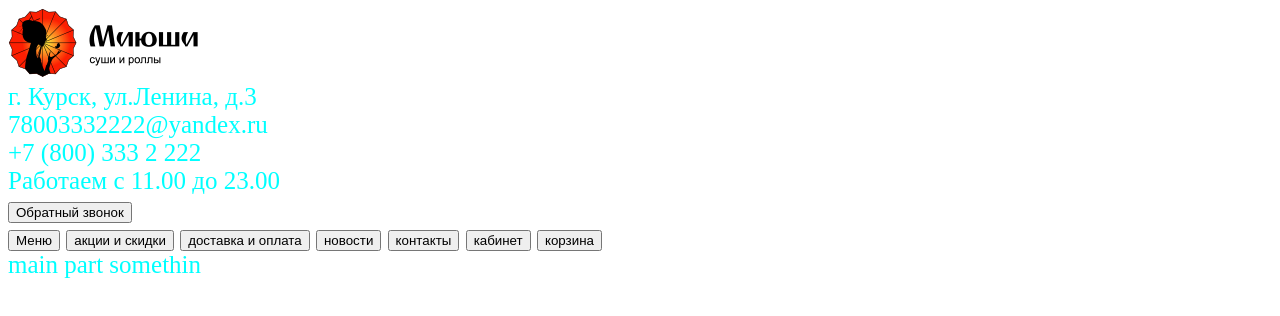
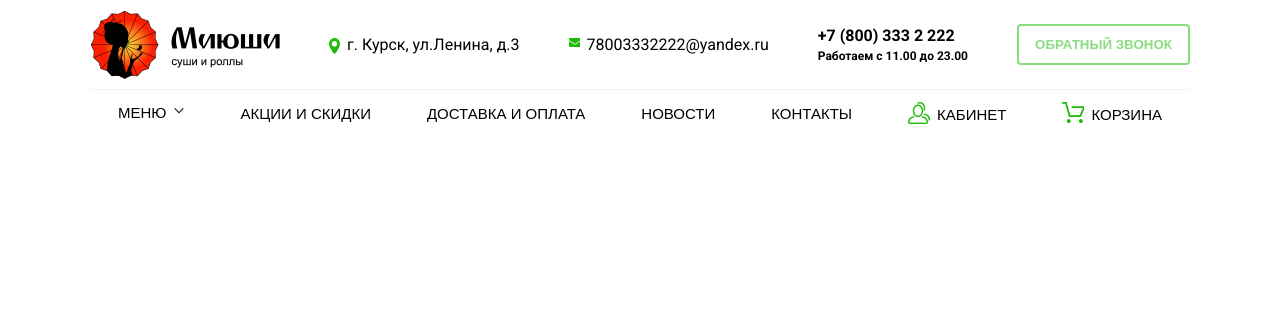
Before and after one commit to jshamsutdinova/mega-mir-test, a website: page src/index.html in a window 1280 px wide. Drawn offline with nearby package versions, Linux system fonts and the light colour scheme; files that its build step writes are made by us from their sources.

Commit message:
Added style to header

```diff
--- a/src/index.html
+++ b/src/index.html
@@ -11,10 +11,9 @@
     <title>Миюши</title>
 </head>
 <body>
-    @@include('_header.html')
-    <main class="main">
-        main part somethin
-    </main>
+    <div class="container">
+        @@include('_header.html')
+    </div>
 
     <script src="js/script.js"></script>
 
--- /dev/null
+++ b/src/scss/header.scss
@@ -0,0 +1,139 @@
+/* Header */
+.header-info {
+    margin:10px 90px ;
+    display: flex;
+    justify-content: space-between;
+    align-items: center;
+}
+
+.header-info__adress::before {
+    content: "";
+    display: inline-block;
+    vertical-align: sub;
+    width: 11px;
+    height: 16px;
+    margin-right: 7px;
+    background-image: url('/img/icons/map.png');
+    background-repeat: no-repeat;
+    background-size: initial;
+}
+
+.header-info__email::before {
+    content: "";
+    display: inline-block;
+    vertical-align: sub;
+    width: 11px;
+    height: 16px;
+    margin-right: 7px;
+    background-image: url('/img/icons/letter.png');
+    background-repeat: no-repeat;
+    background-size: initial;
+}
+
+.header-info__phone {
+    font-weight: 700;
+}
+
+.header-info__phone > span {
+    font-size: 12px;
+}
+
+.header-info__callback {
+    width: 173px;
+    height: 41px;
+
+    background: transparent;
+    border-radius: 4px;
+    border-color: #8bdb80;
+    border-style: solid;
+
+    color: #8bdb80;
+    text-transform: uppercase;
+    font-weight: 600;
+
+    cursor: pointer;
+    transition: border-color color 0.2s ease-in;
+}
+
+.header-info__callback:hover {
+    border-color: #84c604;
+    color: #84c604;
+}
+
+.header-menu {
+    display: flex;
+    margin: 0 90px;
+    border-top: 1px solid #f2f2f2;
+    justify-content: space-between;
+}
+
+.header-menu__btn {
+    flex-grow: 1;
+    height: 46px;
+
+    border: none;
+    background-color: transparent;
+
+    text-transform: uppercase;
+    font-size: 15px;
+
+    cursor: pointer;
+    transition: background-color color font-weight 0.2s ease-in;
+}
+
+.header-menu__btn:hover {
+    background-color: #84c604;
+    color: white;
+    font-weight: 600;
+}
+
+.btn-menu::after {
+    content: "";
+    display: inline-block;
+    vertical-align: sub;
+    width: 11px;
+    height: 16px;
+    margin-left: 7px;
+    background-image: url('/img/icons/more.png');
+    background-repeat: no-repeat;
+    background-size: initial;
+}
+
+.btn-user::before {
+    content: "";
+    display: inline-block;
+    vertical-align: sub;
+    width: 22px;
+    height: 22px;
+    margin-right: 7px;
+    background-image: url('/img/icons/user.png');
+    background-repeat: no-repeat;
+    background-size: initial;
+}
+
+.btn-cart::before {
+    content: "";
+    display: inline-block;
+    vertical-align: sub;
+    width: 22px;
+    height: 22px;
+    margin-right: 7px;
+    background-image: url('/img/icons/cart.png');
+    background-repeat: no-repeat;
+    background-size: initial;
+}
+
+// @media screen and (min-width:1880px) {
+//     .header-info {
+//         margin: 10px 390px;
+//     }
+// }
+
+@media screen and (min-width:1500px) and (max-width:1920px) {
+    .header-info {
+        margin: 10px calc(100px + 10%);
+    }
+    .header-menu {
+        margin: 10px calc(100px + 10%);
+    }
+}
--- a/src/scss/style.scss
+++ b/src/scss/style.scss
@@ -1,4 +1,42 @@
+@import 'header';
+
+* {
+    box-sizing: border-box;
+}
+
 body {
-    font-size: 25px;
-    color: aqua;
+    background-color: #ffffff;
+    font-family: 'Roboto', sans-serif;
+    margin: 0;
 }
+
+.container {
+    min-width: 1280px;
+    margin: 0 auto;
+}
+
+
+
+/* Slider  */
+//  .slider {
+//     content: "";
+//     display: inline-block;
+//     width: 1923px;
+//     height: 679px;
+//     background-image:url("/img/slider/slide.png");
+//     background-color: khaki;
+//     background-size: initial;
+//     background-repeat: no-repeat;
+// }
+
+// .slider:: {
+//     content: "";
+//     display: inline-block;
+//     vertical-align: sub;
+//     width: 22px;
+//     height: 22px;
+//     margin-right: 7px;
+//     background-color: rgb(0, 255, 21);
+//     background-image: url('/img/icons/cart.png');
+//     background-repeat: no-repeat;
+//     background-size: initial; */
```
